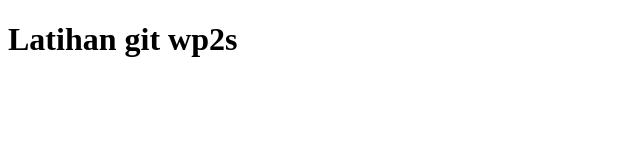
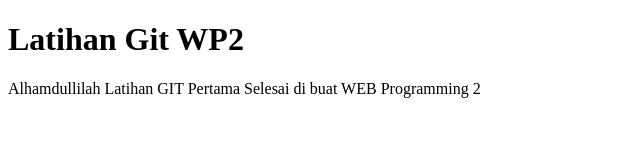
Before and after one commit to FarhanulSternritter/Latihan_git, a plain HTML site: page index.html in a window 1280 px wide. Shown: the whole page, without its empty margins (0-640 px from the left). Drawn offline with Linux system fonts and the light colour scheme.

Commit message:
update file latihan git

```diff
--- a/index.html
+++ b/index.html
@@ -7,7 +7,8 @@
     <title>Latihan Git</title>
 </head>
 <body>
-    <h1>Latihan git wp2s
+    <h1>Latihan Git WP2</h1>
+    <p>Alhamdullilah Latihan GIT Pertama Selesai di buat WEB Programming 2</p>
 
 
 
```
